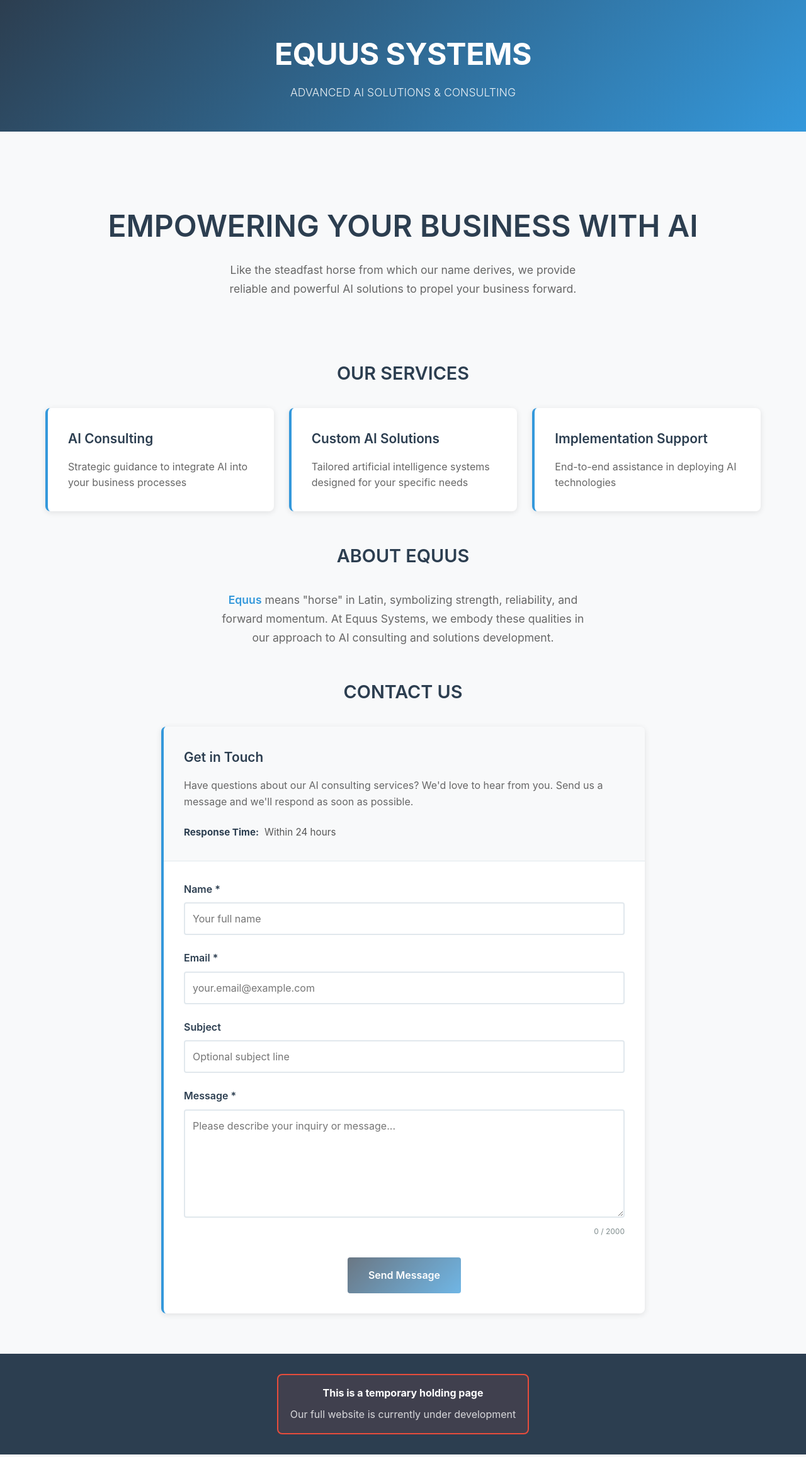
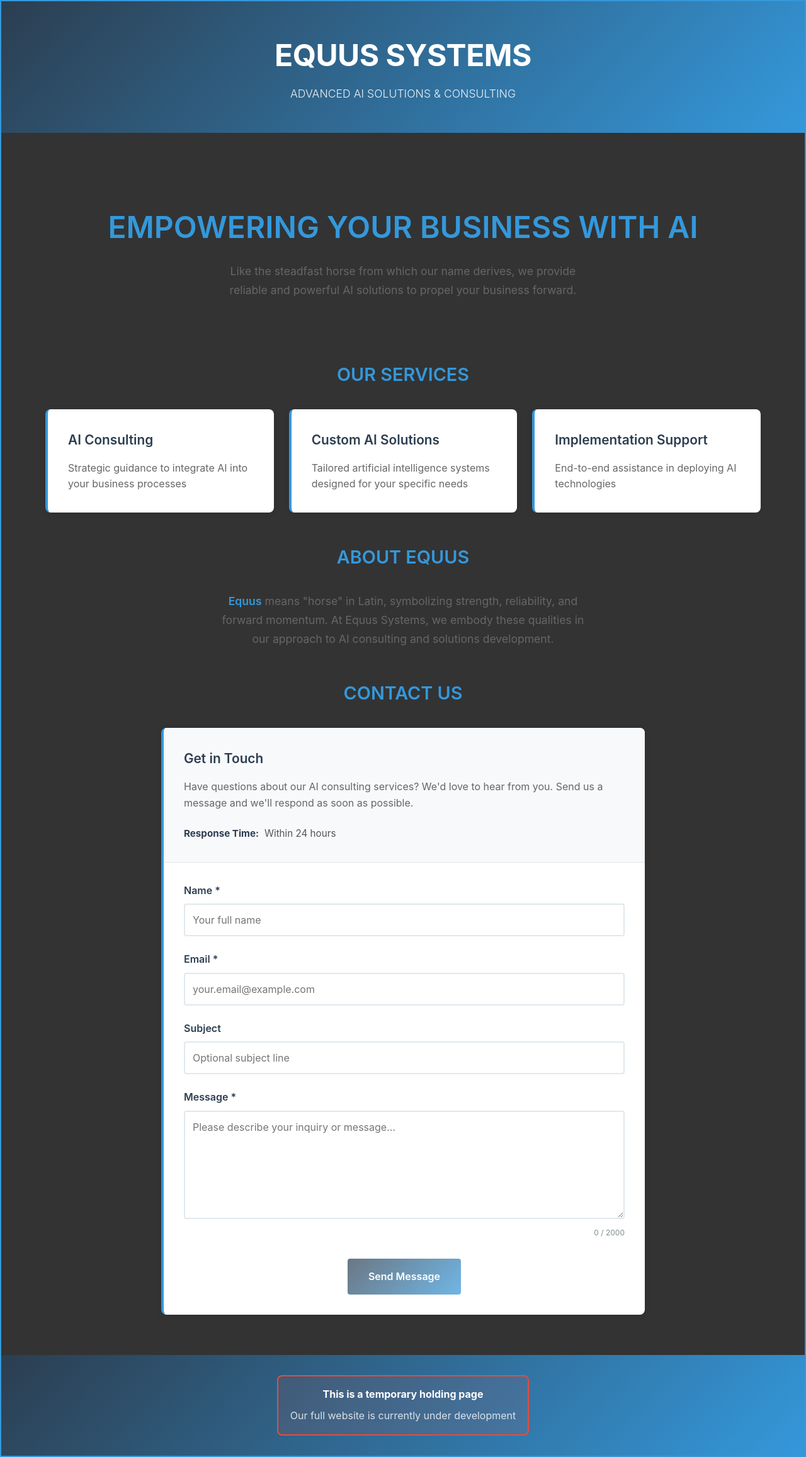
Before and after one commit to GADev-equus/equus-website-client, a React (Vite) app: page / in a window 1280 px wide. Shown: the whole page at 63% size. Built offline with nearby package versions, Linux system fonts and the light colour scheme.

Commit message:
minor styling tweaks

```diff
--- a/src/App.css
+++ b/src/App.css
@@ -6,12 +6,14 @@ body {
   line-height: 1.6;
   color: #333;
   background-color: #f8f9fa;
+  background-color: rgba(51, 51, 51, 1);
 }
 
 .app {
   min-height: 100vh;
   display: flex;
   flex-direction: column;
+  border: 2px solid #3498db;
 }
 
 /* Header */
@@ -53,7 +55,7 @@ body {
   font-size: 2rem;
   font-weight: 600;
   margin-bottom: 1rem;
-  color: #2c3e50;
+  color: #3498db;
 }
 
 .hero-subtitle {
@@ -74,7 +76,7 @@ body {
   font-weight: 600;
   margin-bottom: 2rem;
   text-align: center;
-  color: #2c3e50;
+  color: #3498db;
 }
 
 .service-grid {
@@ -125,7 +127,7 @@ body {
 
 /* Footer */
 .footer {
-  background: #2c3e50;
+  background: linear-gradient(135deg, #2c3e50 0%, #3498db 100%);
   color: white;
   padding: 2rem 1rem;
   text-align: center;
```
